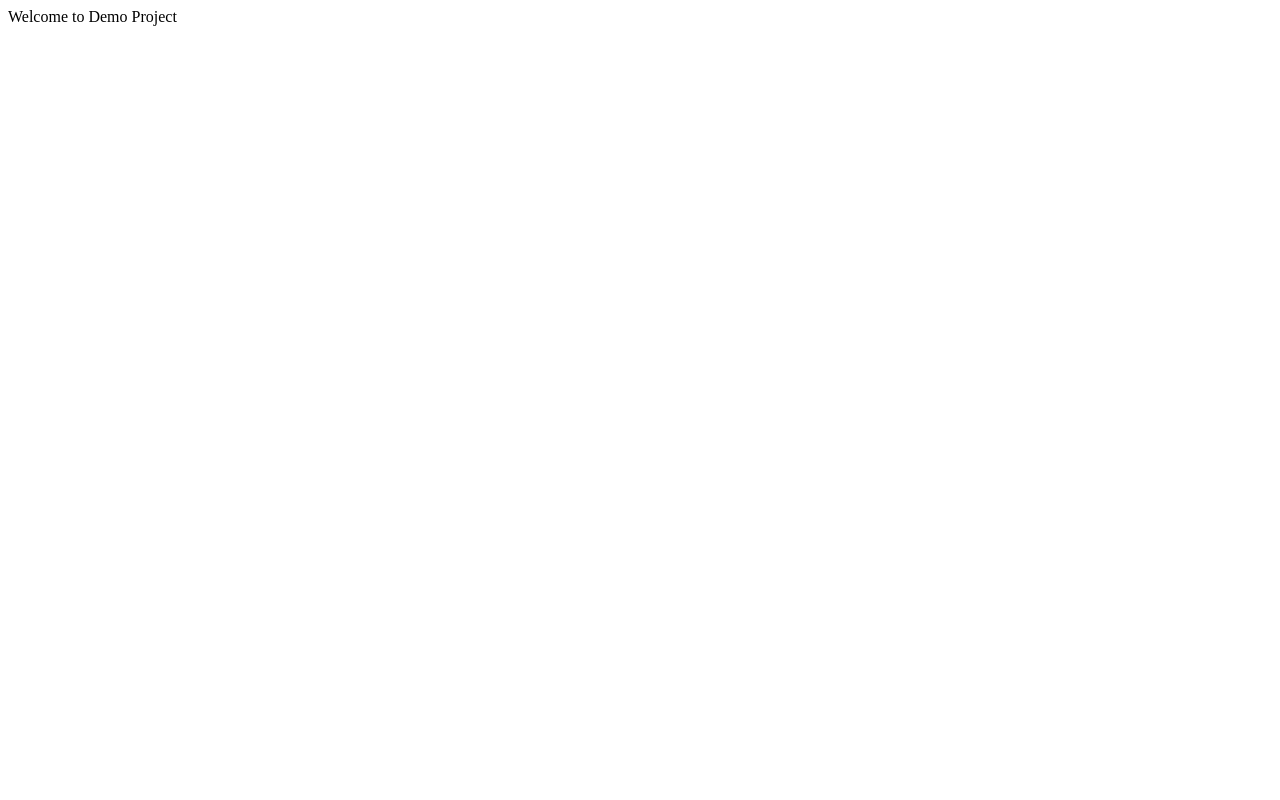
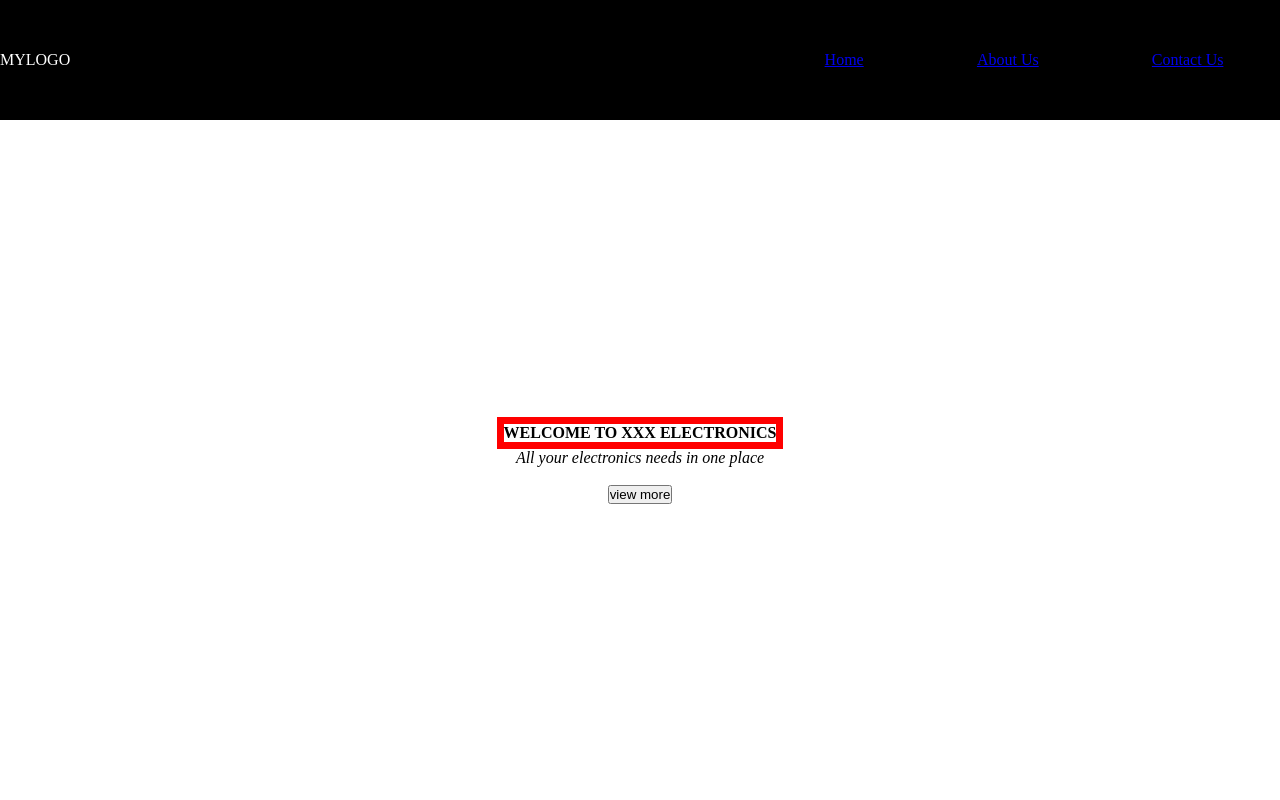
Before and after one commit to vijaythakur89/DevOps-Project, a plain HTML site: page index.html in a window 1280 px wide. Drawn offline with Linux system fonts and the light colour scheme.

Commit message:
Update index.html

```diff
--- a/index.html
+++ b/index.html
@@ -1 +1,74 @@
-Welcome to Demo Project
+<html>
+<head>
+<title></title>
+<!-- Apply styles to html elements -->
+<style>
+*{
+margin:0; padding:0; boxsizing:border-box;
+}
+header{
+width: 100%; height: 100vh;
+background-color: white;
+background-repeat: no-repeat;
+background-size: cover;
+}
+nav{
+width: 100%; height: 15vh;
+background: black;
+display: flex; justify-content: space-between;
+align-items: center;
+}
+nav .mainmenu{
+width: 40%;
+display: flex; justify-content: space-around;
+}
+main{
+width: 100%; height: 85vh;
+display: flex; justify-content: center;
+align-items: center;
+text-align: center;
+}
+section h3{
+letter-spacing: 3px; font-weight: 200;
+}
+section h1{
+text-transform: uppercase;
+}
+section div{
+animation:changeborder 10s infinite linear;
+border: 7px solid red;
+}
+@keyframes changeborder{
+0%
+20%
+40%
+}
+</style>
+</head>
+<body>
+<!--Let us create a simple menu using the navigation tags-->
+<!--Use header to indicate that manu will be a part of header -->
+<header>
+<nav>
+<div class = "logo" <h3 style="color:white;">MYLOGO</h3></div>
+<!--Lets define the menu items now-->
+<div class = "mainmenu">
+<a href="https://hackr.io/tutorials/learn-html-5">Home</a>
+<a href="https://hackr.io/tutorials/learn-html-5">About Us</a>
+<a href="https://hackr.io/tutorials/learn-html-5">Contact Us</a>
+</div>
+</nav>
+<!--Let us create the main section now, if you are not using html5, use div tags-->
+<main>
+<section>
+<!--Check out the styling elements for this div class - change_text -->
+<div class = "change_text"><b>WELCOME TO XXX ELECTRONICS</b></div>
+<!--make text italic-->
+<p><i>All your electronics needs in one place</i></p><br>
+<!--create a button, if there is a form, you can specify an action on click-->
+<input type = button value = "view more">
+</section>
+</main>
+</header>
+</body>
+</html>
```
